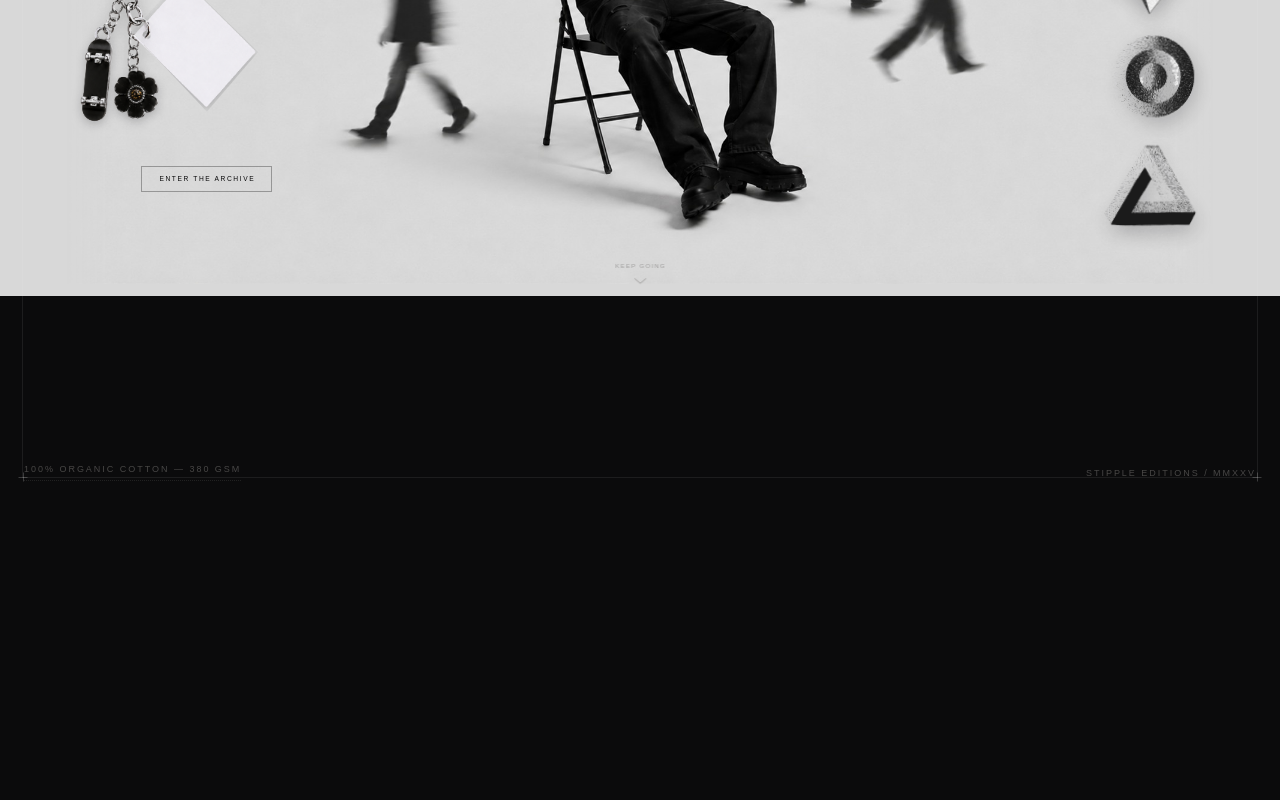
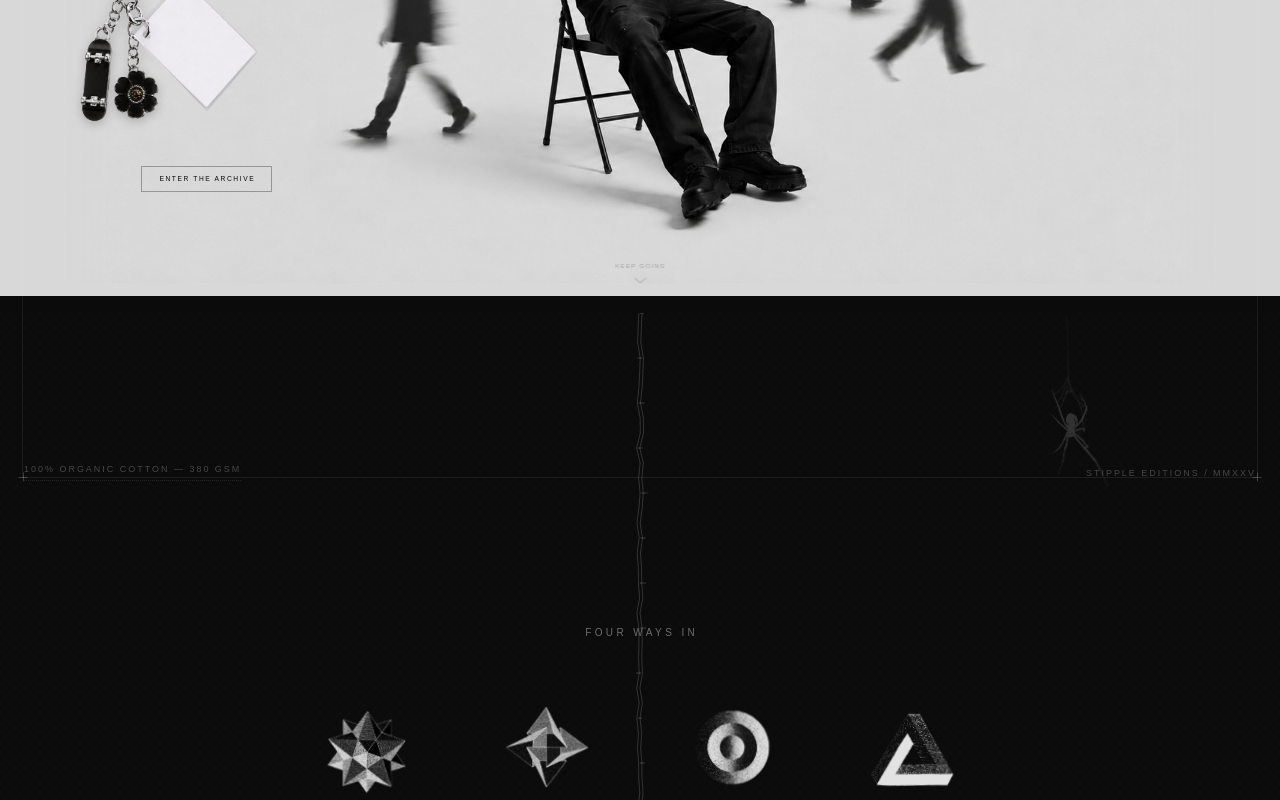
Before and after one commit to emmatuguldur/Noax, a Next.js app: page / in a window 1280 px wide. Shown: the part 300-1100 px from the top of the page. Built offline with nearby package versions, Linux system fonts and the light colour scheme; a web font is replaced by a local one.

Commit message:
four shapes

```diff
--- a/src/app/globals.css
+++ b/src/app/globals.css
@@ -1120,72 +1120,67 @@
    loose hero anchors around the shirt; scrolling drags them into the row, which
    is the destination — there is no docked navbar.
 --------------------------------------------------------------------------- */
-/* The pin. See `page.tsx` for why the track is shaped this way. */
-.shape-track {
+/* An ordinary section. v25 removed the scroll-triggered entrance, and with
+   nothing left to reveal there was nothing left to pin: the sticky overlay,
+   the `.shape-track` wrapper, the `-100svh` pull-up on `.shape-under` and the
+   `.shape-rail` that bought scroll distance are all gone. The row is laid out
+   by flexbox and is simply on the page, like the material section under it.
+
+   What that buys, besides the deletion: the four are real layout now, so they
+   stay put through resize without a frame of JS, and they cannot appear over
+   the hero by construction rather than by a gate that has to be maintained. */
+.shape-field {
   position: relative;
-}
-
-/* Pulled back up by exactly the field's height, so the hero still starts at
-   the top of the page. The field has to be the track's *first* child for
-   sticky to hold it at the viewport top from the first frame — put the
-   negative margin on the field instead and it would break its own sticky
-   containment, because a negative bottom margin *extends* the rectangle it is
-   allowed to stick within, which is the one thing keeping it off the footer. */
-.shape-under {
-  margin-top: -100svh;
-}
-
-.shape-rail {
-  /* Scroll distance for the assemble and the hold. The field releases once its
-     bottom meets the track's, i.e. at `heroHeight + this - 100svh`. */
-  height: 150vh;
-  pointer-events: none;
-}
-
-.shape-field {
-  position: sticky;
-  top: 0;
-  height: 100svh;
-  z-index: 40;
-  pointer-events: none;
-}
-
-/* Absolute, not fixed: the field is its containing block and is exactly the
-   viewport while pinned, so this lands identically — but it now travels with
-   the field when it releases instead of staying stuck to the viewport. Same
-   reason applies to `.shape-spider`. */
+  min-height: 100svh;
+  display: flex;
+  flex-direction: column;
+  align-items: center;
+  justify-content: center;
+  gap: clamp(2.5rem, 7vh, 5rem);
+}
+
+/* Covers the section it sits in. Absolute against `.shape-field`, which is
+   this canvas's containing block and the box the cutting animation is drawn
+   to. Same reason applies to `.shape-spider`. */
 .shape-field-cutting {
   position: absolute;
   inset: 0;
   width: 100%;
   height: 100%;
   display: block;
+  pointer-events: none;
 }
 
 .shape-field-eyebrow {
-  position: absolute;
-  top: calc(50% - clamp(7rem, 15vh, 10.5rem));
-  left: 50%;
-  transform: translateX(-50%);
+  position: relative;
   margin: 0;
   font-family: var(--font-mono), ui-monospace, monospace;
   font-size: 10px;
   letter-spacing: 0.34em;
+  /* Optical centring — the trailing letter-space would push it left. */
+  margin-right: -0.34em;
   text-transform: uppercase;
   color: var(--ash);
-  opacity: var(--assembled, 0);
-  pointer-events: none;
-}
-
-/* Positioned entirely by ShapeField's per-frame transform (viewport-space,
-   from the top-left of the fixed field). Inline width/height set the size. */
+}
+
+/* The row itself. Centre spacing works out at the old 224px on desktop —
+   106px of shape plus 118px of gap — and collapses on narrow screens, where
+   the shapes are smaller too. */
+.shape-row {
+  position: relative;
+  display: flex;
+  align-items: center;
+  justify-content: center;
+  gap: clamp(0.9rem, 6vw, 7.375rem);
+}
+
+/* A flex item, positioned by layout. ShapeField writes only the small idle
+   and cursor offsets on top, so a dropped frame costs a nudge rather than the
+   shape's whole position. `relative` is for the label hung underneath it. */
 .nav-shape {
-  position: absolute;
-  top: 0;
-  left: 0;
+  position: relative;
   display: block;
   text-decoration: none;
-  pointer-events: auto;
   will-change: transform;
 }
 
@@ -1246,17 +1241,14 @@
 
 /* --- The spider ----------------------------------------------------------
    Moved here from the hero: it is no longer something you land on, it is
-   something the shape section brings with it. `--assembled` is the same 0..1
-   convergence the eyebrow reads, written once per frame by ShapeField, so the
-   spider lowers itself in exactly as the row forms and is fully absent at the
-   top of the page.
-
-   Three motions, two elements. The wrapper owns the entrance drop, which is a
-   plain declaration driven by `--assembled`; the artwork owns the two idle
-   loops. They can share an element because they animate the *individual*
-   transform properties — `rotate` for the sway, `translate` for the bob —
-   rather than both fighting over the `transform` shorthand, which is what lets
-   them run on unrelated periods without a third wrapper div to hold one of
+   something the shape section brings with it. It used to lower itself in off
+   `--assembled` as the row converged; v25 removed the entrance, so it just
+   hangs.
+
+   Two idle loops on one element. They can share it because they animate the
+   *individual* transform properties — `rotate` for the sway, `translate` for
+   the bob — rather than both fighting over the `transform` shorthand, which is
+   what lets them run on unrelated periods without a wrapper div to hold one of
    them. Anything that sets `transform` on `.shape-spider-art` breaks that. */
 .shape-spider {
   --spider-h: clamp(9rem, 24svh, 16rem);
@@ -1264,15 +1256,15 @@
   /* The thread starts 3.75% down the canvas; lifting the box by exactly that
      puts its top on the viewport's top edge, where a thread should start. */
   top: calc(var(--spider-h) * -0.0375);
-  /* Outboard of the assembled row, which reaches ~395px either side of centre
-     at its widest. */
+  /* Outboard of the row, which reaches ~395px either side of centre at its
+     widest. */
   right: 12%;
   height: var(--spider-h);
-  /* The row is the event; this is a detail beside it, so it lands quieter than
-     the shapes and never competes with the labels fading up under them. */
-  opacity: calc(var(--assembled, 0) * 0.16);
-  /* Lowers the last 34px as it arrives — it is on a thread, so it comes down. */
-  transform: translateY(calc((1 - var(--assembled, 0)) * -34px));
+  /* The row is the event; this is a detail beside it, so it sits quiet enough
+     never to compete with the labels under the shapes. It used to lower itself
+     into place off `--assembled`; with the entrance gone it is simply hanging
+     there, which is what a spider on a thread does anyway. */
+  opacity: 0.16;
   pointer-events: none;
 }
 
@@ -1330,8 +1322,8 @@
   }
 }
 
-/* Sits under the shape; its opacity is driven by --lo, which ShapeField ramps
-   up only as the shapes line up into the row. */
+/* Sits under the shape. It used to fade up off `--lo` as the row assembled;
+   with no assembly it is simply there. */
 .nav-shape-label {
   position: absolute;
   top: calc(100% + 0.65rem);
@@ -1344,19 +1336,17 @@
   letter-spacing: 0.28em;
   text-transform: uppercase;
   white-space: nowrap;
-  /* Same problem the artwork has, same solution. Paper-coloured type is
-     invisible on the poster's light ground, and the labels *can* be over it:
-     with `prefers-reduced-motion` the row is assembled at full opacity from
-     the first frame, while the poster still fills the viewport. The plain
-     declaration is the fallback for browsers without `color-mix` — those
-     keep the old paper, which is only wrong in the reduced-motion case. */
+  /* Follows `--ink` like the artwork does. Since v24 the row only ever appears
+     once the poster has left, so this resolves to paper in practice and the
+     plain declaration below is an exact fallback rather than an approximate
+     one. Kept because it is the same rule the shapes obey — it costs nothing
+     and stays correct if the row is ever shown against a light ground again. */
   color: var(--paper);
   color: color-mix(
     in srgb,
     var(--void) calc(var(--ink, 0) * 100%),
     var(--paper)
   );
-  opacity: var(--lo, 0);
 }
 
 /* ---------------------------------------------------------------------------
--- a/src/app/page.tsx
+++ b/src/app/page.tsx
@@ -6,42 +6,28 @@ import SiteFooter from "@/components/SiteFooter";
 import ViewportFrame from "@/components/ViewportFrame";
 
 /**
- * Homepage flow: hero → the shape row (shapes scatter, converge, hold, then
- * scroll away) → the material section → the footer. A hairline perimeter frame
- * and corner micro-type frame the viewport like an archival artifact.
+ * Homepage flow: hero → the shape row → the material section → the footer. A
+ * hairline perimeter frame and corner micro-type frame the viewport like an
+ * archival artifact.
  *
  * The film grain that used to sit over all of this (`GrainOverlay`, z-30) was
  * dropped in v23. The component and its `.grain` rule are both still here, so
  * putting it back is one import and one tag.
  *
- * The shape track is the one piece of structure worth explaining here.
- *
- * `.shape-field` is an overlay that has to cover the viewport from the very
- * first frame — the shapes start scattered *around the shirt*, so it is live
- * before you have scrolled at all — and then stop covering it once the row has
- * been assembled and held. That is a pin with a release, and `position: sticky`
- * is the mechanism: the field is the track's first child so it sticks from the
- * top of the page, and sticky containment means its box can never extend past
- * `.shape-track`'s bottom edge, which is exactly where `MaterialSection`
- * begins. The overlap is impossible by construction rather than timed away.
- *
- * The cost of that is one wrapper: sticky needs the field in normal flow, so
- * `.shape-under` is pulled back up by the field's own height to put the hero
- * back at the top of the page. Everything below the track is ordinary flow.
+ * This used to need explaining. The shape row was a pinned overlay — a sticky
+ * `.shape-field` wrapped in a `.shape-track`, with `.shape-under` dragged back
+ * up by a viewport height and a `.shape-rail` supplying scroll distance — all
+ * so the four shapes could start scattered over the hero and converge as you
+ * scrolled. v24 took them off the hero and v25 removed the entrance, and with
+ * nothing left to pin, the entire apparatus went with it. The shape row is now
+ * an ordinary section between two other ordinary sections, which is why there
+ * is nothing here to describe.
  */
 export default function Page() {
   return (
     <main>
-      <div className="shape-track">
-        <ShapeField />
-        <div className="shape-under">
-          <Hero />
-          {/* Scroll distance for the assemble and the hold; the field releases
-              when its bottom reaches the end of this. */}
-          <div className="shape-rail" aria-hidden="true" />
-        </div>
-      </div>
-
+      <Hero />
+      <ShapeField />
       <MaterialSection />
       <SiteFooter />
       <ViewportFrame />
--- a/src/components/ShapeField.tsx
+++ b/src/components/ShapeField.tsx
@@ -8,59 +8,30 @@ import { CuttingAnimator } from "@/lib/cutting";
 import { useIsCompact, usePrefersReducedMotion } from "@/lib/hooks";
 
 /**
- * The four shapes as a fixed overlay, driven directly by scroll position.
+ * The four shapes, as an ordinary section of the page.
  *
- * On load they stack in a single column down the right-hand side of the hero
- * poster, in the order they will end up in. As you scroll they converge —
- * smoothly, tied to scroll — into a centered, evenly-spaced row ("Four ways
- * in"), labels fading in as they line up, and hold there as the destination.
- * So the gesture is a column tipping over into a row: same four, same order,
- * turned through ninety degrees.
+ * A centred, evenly-spaced row under "Four ways in". It is always there — you
+ * reach it by scrolling to it, the same as any other section. Flexbox lays the
+ * row out (see `.shape-row`); the only thing this component does is add the
+ * small motion on top.
  *
- * v13.2 moved them here from four loose anchors scattered around the old ASCII
- * shirt. Those were placed against a garment that no longer exists, and two of
- * them sat over the poster's left-hand walking figure.
+ * Three rounds of subtraction got it here, and the order is worth knowing:
+ * v24 took the shapes off the hero, which removed the journey they used to
+ * make; v25 removed the scroll-triggered entrance, which removed the arrival.
+ * With neither a journey nor an arrival there was nothing left to pin, so the
+ * sticky overlay and its scaffolding (`.shape-track`, `.shape-under`'s
+ * `-100svh`, `.shape-rail`) went too — along with scroll position, convergence,
+ * `--reveal`, `--assembled` and `--lo`. The row can no longer appear over the
+ * hero by construction rather than by a gate someone has to maintain.
  *
- * The overlay is *pinned*, not permanently fixed: `.shape-field` is
- * `position: sticky` inside `.shape-track` (see `page.tsx`), so it holds at the
- * top of the viewport for the length of the track and then releases and scrolls
- * away with the page, like any other section. Sticky containment guarantees its
- * box can never extend past the track's bottom edge, which is exactly where the
- * material section starts — so it structurally cannot overlap what follows.
- * v12 needed an opacity fade plus `inert` to fake that; both are gone.
- *
- * Everything here writes viewport-space numbers, and that stays correct through
- * the release: while pinned, the field's box *is* the viewport, and once it
- * releases the shapes travel with the box they're positioned inside.
- *
- * On desktop the shapes also drift on independent depths in response to the
- * cursor (a small parallax), layered on top of the idle rotation — strongest
- * while they're scattered, calmer once they've lined up.
- *
- * Progress is read straight from window.scrollY / viewport height (Lenis keeps
- * that accurate), so it's deterministic. One rAF loop writes every transform.
+ * What is left is what was asked to stay: a slow idle drift and an independent
+ * per-shape lean toward the cursor. One rAF loop writes both, as an offset from
+ * wherever layout has already put each shape — so a dropped frame costs a nudge
+ * rather than a position.
  */
-const DESKTOP = { size: 118, rowScale: 0.9, rowGap: 224, rowY: 0.5 };
-const COMPACT = { size: 58, rowScale: 0.92, rowGapFrac: 0.2, rowY: 0.5 };
+const DESKTOP = { size: 106 };
+const COMPACT = { size: 53 };
 
-/**
- * The hero poster's box, mirrored from `.poster-hero` in `globals.css`.
- *
- * The scattered anchors are fractions of *this*, not of the viewport, because
- * the poster is a fixed-ratio drawing that is capped at 1920 and centred — so
- * on a wide monitor "the right side of the poster" and "the right side of the
- * window" are hundreds of pixels apart, and only the first one is meaningful.
- * The column would drift off the artwork exactly on the screens with the most
- * room to get it right.
- *
- * Top is 0: `.shape-under` pulls the hero to the top of the page and the field
- * is pinned at `top: 0`, so at the scroll position where these anchors are
- * actually on screen, the poster's top edge and the field's are the same line.
- *
- * `ratio` is width/height, matching the CSS `aspect-ratio` shorthand, and the
- * compact pair is the `max-width: 767px` branch — same query as `useIsCompact`.
- */
-const POSTER = { maxW: 1920, ratio: 1920 / 900, compactRatio: 4 / 5 };
 /**
  * Idle and cursor motion, v18: roughly a third of what it was.
  *
@@ -81,18 +52,10 @@ const SWAY = 2; // px horizontal idle travel (was 6)
 const TILT = { x: 3, y: 4.5, z: 1.5 }; // deg idle rotation (was 9 / 14 / 4)
 const DEPTHS = [1.15, 0.7, 1.35, 0.85]; // per-shape depth, aligned to NAV_ITEMS
 
-const lerp = (a: number, b: number, t: number) => a + (b - a) * t;
-
-function smoothstep(edge0: number, edge1: number, x: number): number {
-  const t = Math.min(1, Math.max(0, (x - edge0) / (edge1 - edge0)));
-  return t * t * (3 - 2 * t);
-}
-
 export default function ShapeField() {
   const compact = useIsCompact();
   const reduceMotion = usePrefersReducedMotion();
 
-  const fieldRef = useRef<HTMLElement | null>(null);
   const shellRefs = useRef<(HTMLAnchorElement | null)[]>([]);
   const plateRefs = useRef<(HTMLSpanElement | null)[]>([]);
   const canvasRef = useRef<HTMLCanvasElement | null>(null);
@@ -143,33 +106,7 @@ export default function ShapeField() {
     const draw = (now: number) => {
       const still = reduceRef.current;
       const isCompact = compactRef.current;
-      const m = isCompact ? COMPACT : DESKTOP;
-      const vh = view.h || 1;
-
-      // Read once — every access can force the browser to flush layout.
-      const scrolled = window.scrollY;
-      const P = scrolled / vh;
-      const converge = still ? 1 : smoothstep(0, 0.7, P);
       const t = now / 1000;
-      const gap = isCompact ? view.w * COMPACT.rowGapFrac : DESKTOP.rowGap;
-      const rowY = vh * m.rowY;
-
-      // The poster's box, for the scattered anchors to hang off. The row they
-      // converge into stays viewport-centred — that one is a navigation bar,
-      // not part of the picture.
-      // `max-width` is lifted on the compact branch, so only desktop caps.
-      const posterW = isCompact ? view.w : Math.min(view.w, POSTER.maxW);
-      const posterH = posterW / (isCompact ? POSTER.compactRatio : POSTER.ratio);
-      const posterLeft = (view.w - posterW) / 2;
-
-      /**
-       * Viewport y of the poster's light ground where it ends — the top of the
-       * bottom black bar, not the bottom of the poster, so a shape crossing the
-       * bar has already flipped by the time it is over black. Shapes above this
-       * line are on a light ground and must stay ink; below it they are over
-       * the void and must be paper. See `--ink` in `globals.css`.
-       */
-      const groundEnd = posterH * (isCompact ? 0.98 : 0.97111) - scrolled;
 
       // Cursor parallax (desktop only), eased toward the pointer.
       const parallaxOn = !isCompact && !still;
@@ -183,26 +120,13 @@ export default function ShapeField() {
       }
       const px = (cs.x - 0.5) * 2;
       const py = (cs.y - 0.5) * 2;
-      const parallaxScale = 1 - converge * 0.65; // strongest while scattered
 
-      if (fieldRef.current) {
-        fieldRef.current.style.setProperty("--assembled", String(converge));
-      }
-
-      /**
-       * The cutting backdrop belongs to the shape row, so it is keyed to the
-       * poster clearing the viewport — not to `converge`, which starts rising
-       * on the very first pixel of scroll and so had the scissors drawing
-       * across the photograph while it was still on screen. The row finishes
-       * assembling at scrollY = 0.7 * vh, well before this ramp opens, so by
-       * the time anything is being cut the four are already in place under
-       * "Four ways in".
-       */
-      const cutting = smoothstep(posterH * 0.9, posterH * 1.3, scrolled);
-
+      // The backdrop is simply on whenever the section is. It used to be ramped
+      // by scroll to keep it off the hero; the section being its own box in
+      // normal flow does that job now, and does it exactly.
       if (ctx && canvasRef.current) {
         ctx.clearRect(0, 0, view.w, view.h);
-        cuttingRef.current?.draw(ctx, view.w, view.h, now, null, cutting, still);
+        cuttingRef.current?.draw(ctx, view.w, view.h, now, null, 1, still);
       }
 
       for (let i = 0; i < NAV_ITEMS.length; i += 1) {
@@ -211,31 +135,18 @@ export default function ShapeField() {
         const plate = plateRefs.current[i];
         if (!shell) continue;
 
-        const anchor = isCompact ? item.heroMobile : item.hero;
-        const heroX = posterLeft + posterW * anchor.x;
-        const heroY = posterH * anchor.y;
-        const rowX = view.w / 2 + (item.rowOrder - (NAV_ITEMS.length - 1) / 2) * gap;
-
-        const floatAmt = still ? 0 : 1 - converge;
+        // v18 amplitudes, unchanged — tuned to be noticed only if you look for
+        // them. These are offsets from the position flexbox has already given
+        // the shape, not the position itself.
+        const floatAmt = still ? 0 : 1;
         const bob = Math.sin(t * item.speed * 2 + item.phase) * BOB * floatAmt;
         const sway = Math.cos(t * item.speed * 1.4 + item.phase) * SWAY * floatAmt;
 
         const depth = DEPTHS[i % DEPTHS.length];
-        const parX = px * PARALLAX * depth * parallaxScale;
-        const parY = py * PARALLAX * depth * parallaxScale;
+        const parX = px * PARALLAX * depth;
+        const parY = py * PARALLAX * depth;
 
-        const x = lerp(heroX + sway, rowX, converge) + parX;
-        const y = lerp(heroY + bob, rowY, converge) + parY;
-        const scale = lerp(1, m.rowScale, converge);
-
-        shell.style.transform = `translate3d(${x - m.size / 2}px, ${y - m.size / 2}px, 0) scale(${scale})`;
-        shell.style.setProperty("--lo", String(converge));
-        // 1 on the poster's light ground, 0 over the void. The band is narrow
-        // so the flip reads as a flip rather than a fade through flat grey.
-        shell.style.setProperty(
-          "--ink",
-          String(1 - smoothstep(groundEnd - 46, groundEnd + 14, y)),
-        );
+        shell.style.transform = `translate3d(${sway + parX}px, ${bob + parY}px, 0)`;
 
         if (plate) {
           if (still) {
@@ -261,20 +172,19 @@ export default function ShapeField() {
   }, []);
 
   return (
-    <nav ref={fieldRef} className="shape-field" aria-label="Explore">
+    <nav className="shape-field" aria-label="Explore">
       <canvas ref={canvasRef} className="shape-field-cutting" aria-hidden="true" />
       <p className="shape-field-eyebrow">Four ways in</p>
 
-      {/* Lowers itself into the room as the shapes line up. Opacity and drop
-          are both read from `--assembled` in CSS — the same 0..1 the eyebrow
-          uses — so it costs nothing per frame and can't drift out of sync
-          with the row. The sway is on the artwork inside, because this
-          element's transform is already spoken for by the drop. */}
+      {/* A detail beside the row, hanging from the top of the section. Its two
+          idle loops live on the artwork inside, so this element's own transform
+          stays free. */}
       <span className="shape-spider" aria-hidden="true">
         {/* eslint-disable-next-line @next/next/no-img-element */}
         <img src="/decor/spider-hanging.png" alt="" className="shape-spider-art" />
       </span>
 
+      <div className="shape-row">
         {NAV_ITEMS.map((item, i) => (
           <NavShape
             key={item.id}
@@ -288,6 +198,7 @@ export default function ShapeField() {
             }}
           />
         ))}
+      </div>
     </nav>
   );
 }
--- a/src/data/navItems.ts
+++ b/src/data/navItems.ts
@@ -6,29 +6,14 @@ export interface NavItem {
   /** Stipple artwork for this shape. */
   art: string;
   /**
-   * Start-of-scroll position, as a fraction of the *hero poster's box* — not
-   * the viewport. `ShapeField` resolves it against the centred, ratio-locked
-   * poster rect, so a shared `x` puts the four in a true column against the
-   * artwork on any screen width.
+   * Left-to-right order in the centred row.
    *
-   * The four sit in one vertical stack down the poster's right side, in
-   * `rowOrder` from the top, so the order you meet them in is the order they
-   * land in once the row assembles. `y` values are evenly spaced and centred
-   * on the gray between the two black bars (which occupy the top 11.1% and
-   * the bottom 2.9%).
-   *
-   * Spacing is 0.178, opened up from 0.16 in v19. It is not free to raise
-   * further: the shapes are a fixed 118px while the poster scales with the
-   * viewport, so the stack is at its tightest on the *narrowest* desktop, not
-   * the widest. At the 768px compact breakpoint the poster is only 360px tall
-   * and the four have 6.8px of clearance above and 12.6px below — 0.196 is
-   * the hard ceiling there. Raising it beyond that needs the shapes to scale
-   * with the poster, which would also resize the assembled row (`DESKTOP.size`
-   * feeds both), so it is not a local change.
+   * v24 removed the `hero` / `heroMobile` anchors that used to sit alongside
+   * this. The four no longer appear over the poster at all — they belong to
+   * the shape section and nothing else — so there is no start position to
+   * travel from and this is the only placement each shape has. The column
+   * geometry those anchors encoded is in git at v23 if it is ever wanted back.
    */
-  hero: { x: number; y: number };
-  heroMobile: { x: number; y: number };
-  /** Left-to-right order in the centered row the shapes converge into. */
   rowOrder: number;
   /** Idle motion is offset per shape so the four never move in lockstep. */
   phase: number;
@@ -47,8 +32,6 @@ export const NAV_ITEMS: NavItem[] = [
     label: "About",
     href: "/about",
     art: "/shapes/star.png",
-    hero: { x: 0.9, y: 0.274 },
-    heroMobile: { x: 0.87, y: 0.258 },
     rowOrder: 0,
     phase: 0,
     speed: 0.13,
@@ -58,8 +41,6 @@ export const NAV_ITEMS: NavItem[] = [
     label: "Shop",
     href: "/shop",
     art: "/shapes/diamond.png",
-    hero: { x: 0.9, y: 0.452 },
-    heroMobile: { x: 0.87, y: 0.443 },
     rowOrder: 1,
     phase: 2.1,
     speed: 0.15,
@@ -69,8 +50,6 @@ export const NAV_ITEMS: NavItem[] = [
     label: "Story",
     href: "/story",
     art: "/shapes/sphere.png",
-    hero: { x: 0.9, y: 0.63 },
-    heroMobile: { x: 0.87, y: 0.628 },
     rowOrder: 2,
     phase: 4.4,
     speed: 0.11,
@@ -80,8 +59,6 @@ export const NAV_ITEMS: NavItem[] = [
     label: "Contact",
     href: "/contact",
     art: "/shapes/triangle.png",
-    hero: { x: 0.9, y: 0.808 },
-    heroMobile: { x: 0.87, y: 0.813 },
     rowOrder: 3,
     phase: 1.2,
     speed: 0.14,
```
Lines whose indentation alone changed are shown as unchanged.
